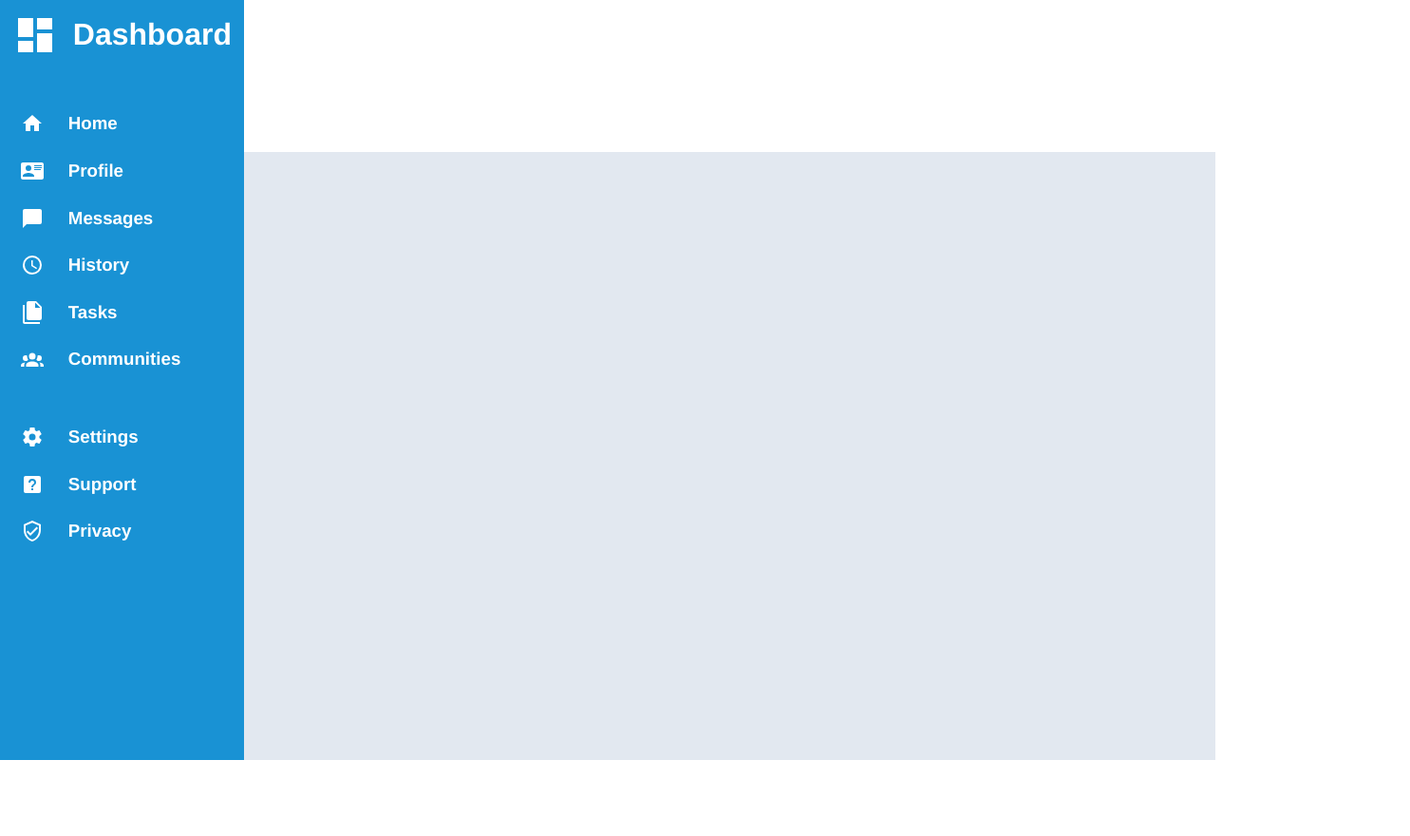
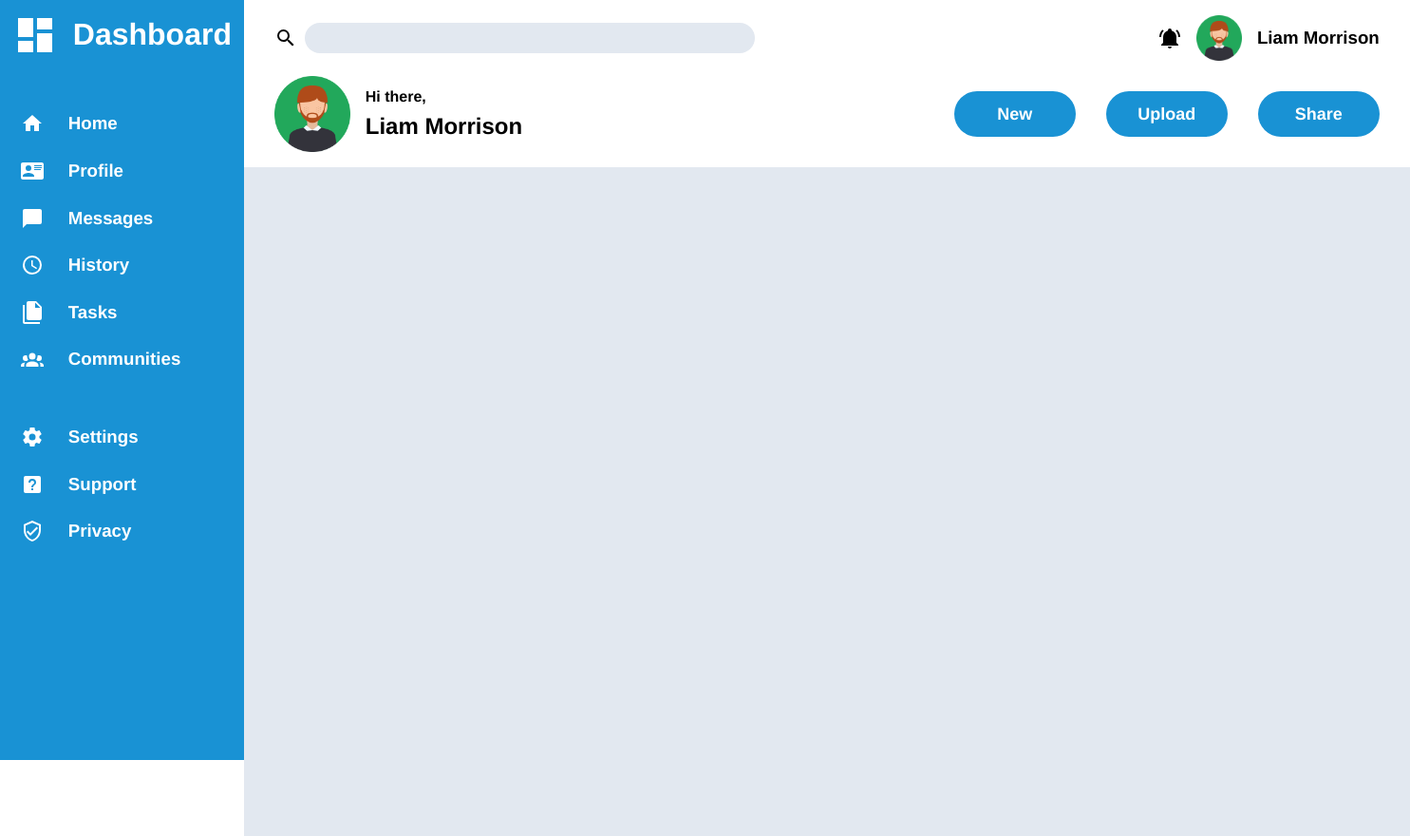
Before and after one commit to liammtech/admin-dashboard, a plain HTML site: page index.html in a window 1280 px wide. Shown: the whole page at 95% size, 1485 px wide, since content can reach past the window. Before the commit the page ends 800 px from the top, so only its background shows below. Drawn offline with Linux system fonts and the light colour scheme.

Commit message:
Finish header

```diff
--- a/index.html
+++ b/index.html
@@ -9,51 +9,75 @@
 <body>
     <div class="sidebar">
         <a class="link-container" href="/">
-            <img id="logo" class="svg-img" src="./assets/svg/view-dashboard.svg">
+            <img id="logo" class="svg-sidebar" src="./assets/svg/view-dashboard.svg">
             <h1>Dashboard</h1>
         </a>
         <div class="sidebar-nav">
             <a class="link-container" href="/">
-                <img class="svg-img" src="./assets/svg/home.svg">
+                <img class="svg-sidebar" src="./assets/svg/home.svg">
                 <h3>Home</h3>
             </a>
             <a class="link-container" href="/">
-                <img class="svg-img" src="./assets/svg/card-account-details.svg">
+                <img class="svg-sidebar" src="./assets/svg/card-account-details.svg">
                 <h3>Profile</h3>
             </a>
             <a class="link-container" href="/">
-                <img class="svg-img" src="./assets/svg/message.svg">
+                <img class="svg-sidebar" src="./assets/svg/message.svg">
                 <h3>Messages</h3>
             </a>
             <a class="link-container" href="/">
-                <img class="svg-img" src="./assets/svg/clock-outline.svg">
+                <img class="svg-sidebar" src="./assets/svg/clock-outline.svg">
                 <h3>History</h3>
             </a>
             <a class="link-container" href="/">
-                <img class="svg-img" src="./assets/svg/file-multiple.svg">
+                <img class="svg-sidebar" src="./assets/svg/file-multiple.svg">
                 <h3>Tasks</h3>
             </a>
             <a class="link-container" href="/">
-                <img class="svg-img" src="./assets/svg/account-group.svg">
+                <img class="svg-sidebar" src="./assets/svg/account-group.svg">
                 <h3>Communities</h3>
             </a>
         </div>
         <div class="sidebar-nav">
             <a class="link-container" href="/">
-            <img class="svg-img" src="./assets/svg/cog.svg">
+                <img class="svg-sidebar" src="./assets/svg/cog.svg">
                 <h3>Settings</h3>
             </a>
             <a class="link-container" href="/">
-            <img class="svg-img" src="./assets/svg/help-box.svg">
+                <img class="svg-sidebar" src="./assets/svg/help-box.svg">
                 <h3>Support</h3>
             </a>
             <a class="link-container" href="/">
-            <img class="svg-img" src="./assets/svg/shield-check-outline.svg">
+                <img class="svg-sidebar" src="./assets/svg/shield-check-outline.svg">
                 <h3>Privacy</h3>
             </a>
         </div>
     </div>
-    <div class="header"></div>
+    <div class="header">
+        <div class="header-upper">
+            <div class="search-section">
+                <img class="svg-main" src="./assets/svg/magnify.svg">
+                <div id="searchbar"></div>
+            </div>
+            <div class="account-nav">
+                <img class="svg-main" src="./assets/svg/bell-ring.svg">
+                <img class="user-icon-small" src="./assets/icons/user(1).png">
+                <h3>Liam Morrison</h3>
+            </div>
+        </div>
+        <div class="header-lower">
+            <div id="greeting-section">
+                <img class="user-icon-large" src="./assets/icons/user(1).png">
+                <h4>Hi there,</h4>
+                <h2>Liam Morrison</h2>
+            </div>
+            <div id="header-button-section">
+                <button class="header-button">New</button>
+                <button class="header-button">Upload</button>
+                <button class="header-button">Share</button>
+            </div>
+        </div>
+    </div>
     <div class="main-content"></div>
 </body>
 </html>
--- a/main.css
+++ b/main.css
@@ -1,12 +1,26 @@
 /* Top layer */
 
-.svg-img {
+.svg-sidebar {
     height: 1.5rem;
     filter: invert(98%) sepia(10%) saturate(0%) hue-rotate(53deg) brightness(111%) contrast(100%);
     justify-self: center;
 }
 
-h1, h2, h3 {
+.svg-main {
+    height: 1.5rem;
+    filter: invert(0%) sepia(0%) saturate(7467%) hue-rotate(305deg) brightness(100%) contrast(107%);
+    align-self: center;
+}
+
+.user-icon-small {
+    height: 3rem;
+}
+
+.user-icon-large {
+    height: 5rem;
+}
+
+h1, h2, h3, h4 {
     margin: 0%;
 }
 
@@ -83,3 +97,67 @@ body {
         gap: 1rem;
     text-decoration: none;
 }
+
+/*  Header */
+
+.header-upper,
+.header-lower {
+    display: grid;
+    grid-template-columns: 3fr 2fr;
+    margin: 1rem 2rem;
+    gap: 20rem;
+}
+
+.search-section {
+    display: grid;
+    grid-template-columns: fit-content(0) 1fr;
+    gap: 0.5rem;
+}
+
+#greeting-section {
+    display: grid;
+    grid-template: fit-content(0) fit-content(0) / fit-content(0) 300px;
+    gap: 0.5rem 1rem;
+}
+
+#searchbar {
+    height: 2rem;
+    background-color: #E2E8F0;
+    border-radius: 1rem;
+    align-self: center;
+}
+
+.account-nav {
+    display: grid;
+    grid-template-columns: fit-content(0) fit-content(0) fit-content(300px);
+    align-items: center;
+    justify-content: end;
+    gap: 1rem;
+}
+
+#greeting-section > .user-icon-large {
+    grid-row: 1 / span 2;
+}
+
+#greeting-section > h4 {
+    align-self: flex-end;
+}
+
+#header-button-section {
+    display: grid;
+    grid-template-columns: 1fr 1fr 1fr;
+    align-items: center;
+    gap: 2rem;
+}
+
+.header-button {
+    height: 3rem;
+    width: 8rem;
+    background-color: #1992D4;
+    color: #FFF;
+    font-weight: 600;
+    font-size: large;
+    font-family: Helvetica;
+    border: none;
+    border-radius: 1.5rem;
+}
```
Also changed, not shown: assets/icons/user(1).png (added), assets/icons/user(2).png (added), assets/icons/user(3).png (added), assets/icons/user.png (added). Lines whose indentation alone changed are shown as unchanged.
